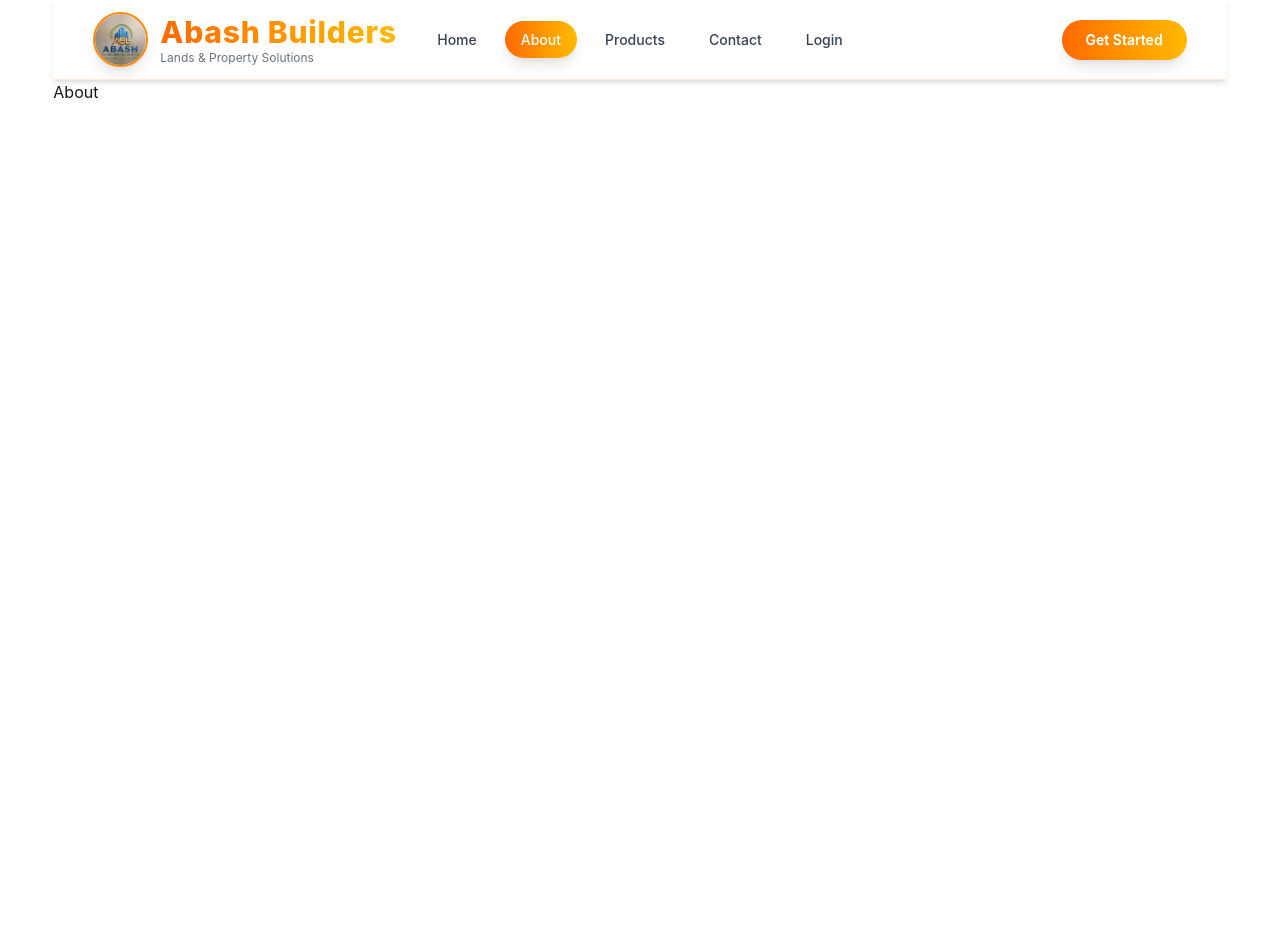
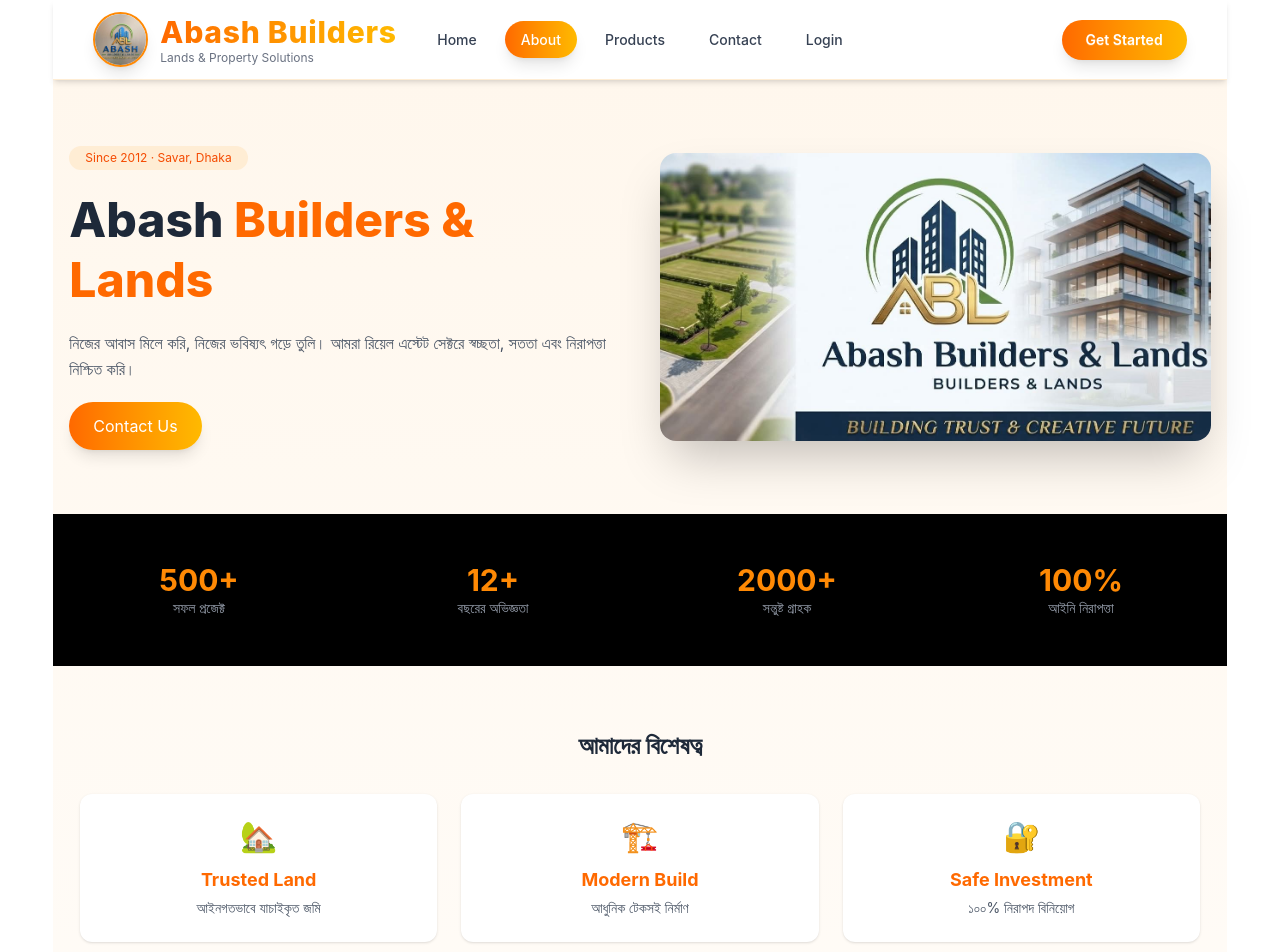
Before and after one commit to asik247/abash-builders-and-lands, a React (Vite) app: page /about in a window 1280 px wide. Shown: the top 952 px of the page. Before the commit the page ends 800 px from the top, so only its background shows below. Built offline with nearby package versions, Linux system fonts and the light colour scheme.

Commit message:
about pages compleate

```diff
--- a/src/Pages/About.jsx
+++ b/src/Pages/About.jsx
@@ -1,11 +1,138 @@
 import React from 'react';
 
+const stats = [
+  { value: '500+', label: 'সফল প্রজেক্ট' },
+  { value: '12+', label: 'বছরের অভিজ্ঞতা' },
+  { value: '2000+', label: 'সন্তুষ্ট গ্রাহক' },
+  { value: '100%', label: 'আইনি নিরাপত্তা' },
+];
+
+const services = [
+  { icon: '🏘', title: 'আবাসিক ও বাণিজ্যিক প্লট বিক্রয়', desc: 'প্রিমিয়াম লোকেশনে যাচাইকৃত জমি' },
+  { icon: '⚖️', title: 'জমি কেনাবেচা ও আইনি পরামর্শ', desc: 'অভিজ্ঞ আইনজীবী দলের সহায়তা' },
+  { icon: '📐', title: 'নির্মাণ ও আর্কিটেকচারাল কনসালটেন্সি', desc: 'আধুনিক ডিজাইন ও স্থাপত্য পরিকল্পনা' },
+  { icon: '🗺️', title: 'জমির পরিমাপ ও সীমানা নির্ধারণ', desc: 'নির্ভুল জরিপ ও সীমানা চিহ্নিতকরণ' },
+];
+
+const features = [
+  { icon: '🏡', title: 'Trusted Land', sub: 'আইনগতভাবে যাচাইকৃত জমি' },
+  { icon: '🏗', title: 'Modern Build', sub: 'আধুনিক টেকসই নির্মাণ' },
+  { icon: '🔐', title: 'Safe Investment', sub: '১০০% নিরাপদ বিনিয়োগ' },
+];
+
 const About = () => {
-    return (
+  return (
+    <div className="bg-gradient-to-b from-orange-50 to-white text-gray-800">
+
+      {/* HERO */}
+      <section className="max-w-7xl mx-auto px-4 py-16 grid lg:grid-cols-2 gap-10 items-center">
+
+        {/* TEXT */}
+        <div className="space-y-5">
+          <span className="inline-block text-xs px-4 py-1 bg-orange-100 text-orange-600 rounded-full">
+            Since 2012 · Savar, Dhaka
+          </span>
+
+          <h1 className="text-3xl sm:text-4xl lg:text-5xl font-extrabold leading-tight">
+            Abash <span className="text-orange-500">Builders & Lands</span>
+          </h1>
+
+          <p className="text-gray-600 leading-relaxed">
+            নিজের আবাস মিলে করি, নিজের ভবিষ্যৎ গড়ে তুলি।
+            আমরা রিয়েল এস্টেট সেক্টরে স্বচ্ছতা, সততা এবং নিরাপত্তা নিশ্চিত করি।
+          </p>
+
+          <button className="px-6 py-3 bg-gradient-to-r from-orange-500 to-amber-400 text-white rounded-full shadow-lg hover:scale-105 transition">
+            Contact Us
+          </button>
+        </div>
+
+        {/* IMAGE */}
         <div>
-            <p>About</p>
+          <img
+            src="/src/assets/banner.jpg"
+            alt="about"
+            className="rounded-2xl shadow-2xl w-full object-cover"
+          />
         </div>
-    );
+
+      </section>
+
+      {/* STATS */}
+      <section className="bg-black text-white py-12">
+        <div className="max-w-6xl mx-auto grid grid-cols-2 md:grid-cols-4 text-center gap-6">
+
+          {stats.map((s, i) => (
+            <div key={i}>
+              <h2 className="text-3xl font-bold text-orange-400">{s.value}</h2>
+              <p className="text-sm text-gray-400">{s.label}</p>
+            </div>
+          ))}
+
+        </div>
+      </section>
+
+      {/* FEATURES */}
+      <section className="max-w-6xl mx-auto px-4 py-16">
+        <h2 className="text-2xl font-bold mb-8 text-center">আমাদের বিশেষত্ব</h2>
+
+        <div className="grid md:grid-cols-3 gap-6">
+
+          {features.map((f, i) => (
+            <div key={i} className="p-6 bg-white rounded-xl shadow hover:shadow-lg transition text-center">
+              <div className="text-3xl mb-3">{f.icon}</div>
+              <h3 className="font-bold text-lg text-orange-500">{f.title}</h3>
+              <p className="text-sm text-gray-600 mt-1">{f.sub}</p>
+            </div>
+          ))}
+
+        </div>
+      </section>
+
+      {/* SERVICES */}
+      <section className="bg-orange-50 py-16">
+        <div className="max-w-6xl mx-auto px-4">
+
+          <h2 className="text-2xl font-bold mb-10 text-center">আমাদের সেবা সমূহ</h2>
+
+          <div className="grid md:grid-cols-2 gap-6">
+
+            {services.map((s, i) => (
+              <div key={i} className="p-5 bg-white rounded-xl shadow flex gap-4 items-start">
+                <div className="text-2xl">{s.icon}</div>
+                <div>
+                  <h3 className="font-semibold">{s.title}</h3>
+                  <p className="text-sm text-gray-600">{s.desc}</p>
+                </div>
+              </div>
+            ))}
+
+          </div>
+
+        </div>
+      </section>
+
+      {/* CONTACT */}
+      <section className="max-w-6xl mx-auto px-4 py-16 text-center">
+
+        <h2 className="text-2xl font-bold mb-6">যোগাযোগ করুন</h2>
+
+        <div className="bg-gradient-to-r from-orange-500 to-amber-400 text-white p-10 rounded-2xl shadow-lg space-y-3">
+
+          <p>📞 01575003388</p>
+          <p>📍 মডার্ন প্লাজা, সাভার, ঢাকা</p>
+          <p>🕐 সকাল ৯টা – রাত ৭টা</p>
+
+          <button className="mt-4 bg-white text-orange-600 px-6 py-2 rounded-full font-semibold hover:scale-105 transition">
+            Call Now
+          </button>
+
+        </div>
+
+      </section>
+
+    </div>
+  );
 };
 
 export default About;
--- a/src/Pages/Home.jsx
+++ b/src/Pages/Home.jsx
@@ -35,7 +35,7 @@
                 {/* IMAGE SECTION */}
                 <div className="flex-1">
                     <img
-                        src="/src/assets/home-banner.jpg"
+                        src="/src/assets/banner.jpg"
                         alt="building"
                         className="w-full rounded-2xl shadow-2xl object-cover"
                     />
```
Also changed, not shown: src/assets/banner.jpg (added).
